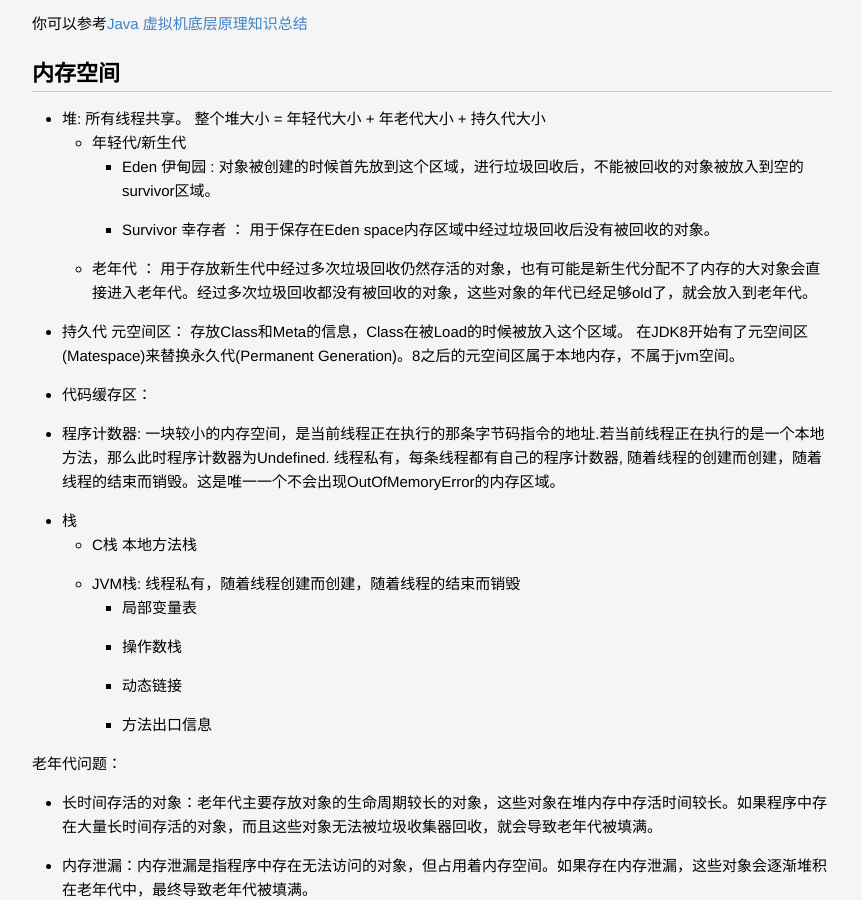
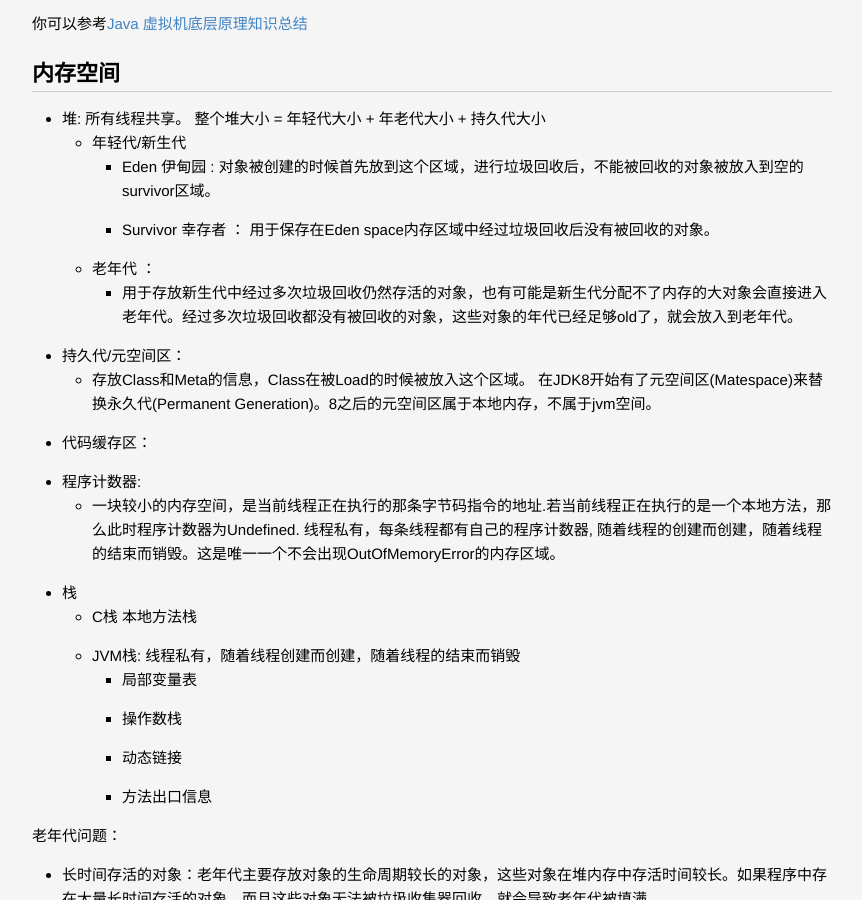
Before and after one commit to lucky521/blog, a Jekyll site: the page built from _posts/language/2019-07-15-java.markdown, in a window 1280 px wide and 900 px high, scrolled down 3043 px. Shown: the whole window, without its empty margins (208-1070 px from the left). Built offline with Jekyll 4.4.1, drawn with Linux system fonts in a browser that asks for light colours.

```diff
--- a/_posts/language/2019-07-15-java.markdown
+++ b/_posts/language/2019-07-15-java.markdown
@@ -103,10 +103,13 @@ ReentrantReadWriteLock
   * 年轻代/新生代
     * Eden 伊甸园 : 对象被创建的时候首先放到这个区域，进行垃圾回收后，不能被回收的对象被放入到空的survivor区域。
     * Survivor 幸存者 ： 用于保存在Eden space内存区域中经过垃圾回收后没有被回收的对象。
-  * 老年代 ： 用于存放新生代中经过多次垃圾回收仍然存活的对象，也有可能是新生代分配不了内存的大对象会直接进入老年代。经过多次垃圾回收都没有被回收的对象，这些对象的年代已经足够old了，就会放入到老年代。
-* 持久代 元空间区： 存放Class和Meta的信息，Class在被Load的时候被放入这个区域。  在JDK8开始有了元空间区(Matespace)来替换永久代(Permanent Generation)。8之后的元空间区属于本地内存，不属于jvm空间。
+  * 老年代 ：
+    * 用于存放新生代中经过多次垃圾回收仍然存活的对象，也有可能是新生代分配不了内存的大对象会直接进入老年代。经过多次垃圾回收都没有被回收的对象，这些对象的年代已经足够old了，就会放入到老年代。
+* 持久代/元空间区：
+  * 存放Class和Meta的信息，Class在被Load的时候被放入这个区域。  在JDK8开始有了元空间区(Matespace)来替换永久代(Permanent Generation)。8之后的元空间区属于本地内存，不属于jvm空间。
 * 代码缓存区：
-* 程序计数器: 一块较小的内存空间，是当前线程正在执行的那条字节码指令的地址.若当前线程正在执行的是一个本地方法，那么此时程序计数器为Undefined. 线程私有，每条线程都有自己的程序计数器, 随着线程的创建而创建，随着线程的结束而销毁。这是唯一一个不会出现OutOfMemoryError的内存区域。
+* 程序计数器:
+  * 一块较小的内存空间，是当前线程正在执行的那条字节码指令的地址.若当前线程正在执行的是一个本地方法，那么此时程序计数器为Undefined. 线程私有，每条线程都有自己的程序计数器, 随着线程的创建而创建，随着线程的结束而销毁。这是唯一一个不会出现OutOfMemoryError的内存区域。
 * 栈
   * C栈 本地方法栈
   * JVM栈: 线程私有，随着线程创建而创建，随着线程的结束而销毁
@@ -152,6 +155,14 @@ ReentrantReadWriteLock
 * jmap -heap pid 展示pid的整体堆信息
 * jmap -histo pid 展示class的内存情况
 * jmap -dump:live,format=b,file=a.log pid 将内存使用的详细情况输出到文件
+
+
+
+
+
+
+
+
 
 
 # 项目构建
--- a/_posts/ml/2019-03-25-ML-Serving.markdown
+++ b/_posts/ml/2019-03-25-ML-Serving.markdown
@@ -246,6 +246,10 @@ Q: onnx_tensorrt_gpu 是怎么服务的？
 https://github.com/microsoft/onnxruntime
 微软推出的一种模型标准，它设计了一种模型文件的表达结构，又实现了一个跨平台的执行引擎，用于在各种硬件设备上执行这个模型的推理过程。
 
+* libonnxruntime.so
+* libonnxruntime_providers_shared.so
+* libonnxruntime_providers_*.so
+
 
 ## TensorFlow Serving
 https://github.com/tensorflow/serving
--- a/_posts/tech/2019-02-05-perf-optimization.markdown
+++ b/_posts/tech/2019-02-05-perf-optimization.markdown
@@ -40,6 +40,12 @@ layout: post
 
 
 
+## 运行调度优化
+
+pthread_setaffinity_np 将线程绑定到特定的cpu核
+pthread_setaffinity_np 将进程绑定到特定的cpu核
+
+
 
 
 
```
Also changed, not shown: _posts/framework/2021-12-06-cuda.markdown (+0 -18 lines), _posts/framework/2024-06-01-ascend.markdown (added, +66 -0 lines), _posts/language/2015-10-01-makefile.markdown (+11 -0 lines).
